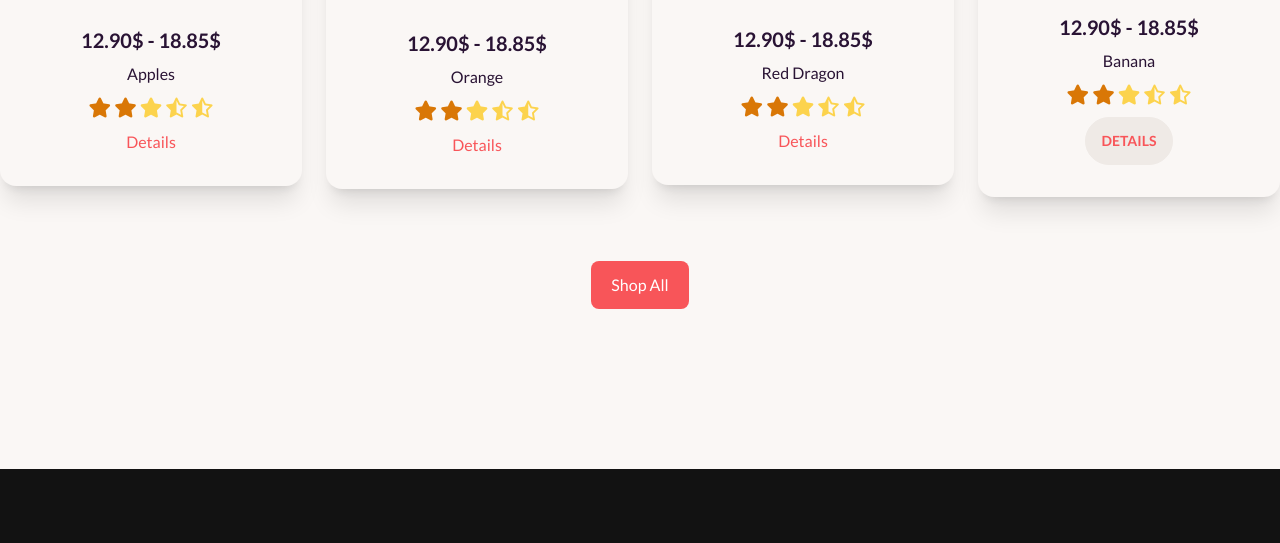
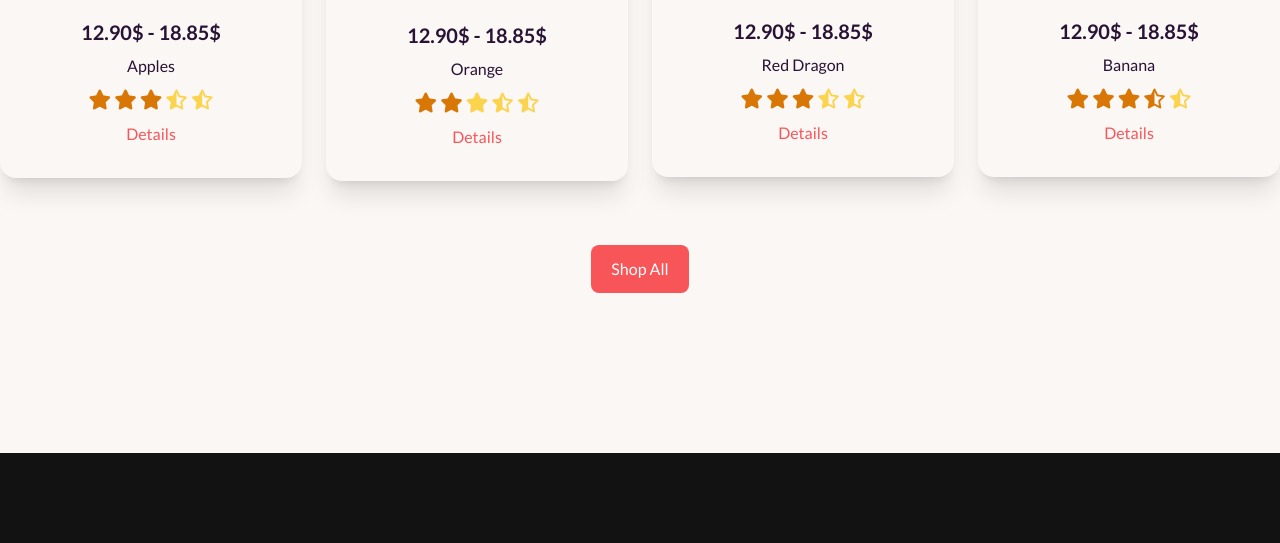
Before and after one commit to SazzadKhan45/Furitsshop, a plain HTML site: page index.html in a window 1280 px wide. Shown: the part 1533-2076 px from the top of the page. Drawn offline with nearby package versions, Linux system fonts and the light colour scheme.

Commit message:
Star isues fixed

```diff
--- a/index.html
+++ b/index.html
@@ -204,7 +204,7 @@
                         <p>
                             <i class="text-amber-600 text-xl fa-solid fa-star"></i>
                             <i class="text-amber-600 text-xl fa-solid fa-star"></i>
-                            <i class="text-amber-300 text-xl fa-solid fa-star"></i>
+                            <i class="text-amber-600 text-xl fa-solid fa-star"></i>
                             <i class="text-amber-300 text-xl fa-regular fa-star-half-stroke"></i>
                             <i class="text-amber-300 text-xl fa-regular fa-star-half-stroke"></i>
                         </p>
@@ -242,7 +242,7 @@
                         <p>
                             <i class="text-amber-600 text-xl fa-solid fa-star"></i>
                             <i class="text-amber-600 text-xl fa-solid fa-star"></i>
-                            <i class="text-amber-300 text-xl fa-solid fa-star"></i>
+                            <i class="text-amber-600 text-xl fa-solid fa-star"></i>
                             <i class="text-amber-300 text-xl fa-regular fa-star-half-stroke"></i>
                             <i class="text-amber-300 text-xl fa-regular fa-star-half-stroke"></i>
                         </p>
@@ -261,12 +261,12 @@
                         <p>
                             <i class="text-amber-600 text-xl fa-solid fa-star"></i>
                             <i class="text-amber-600 text-xl fa-solid fa-star"></i>
-                            <i class="text-amber-300 text-xl fa-solid fa-star"></i>
-                            <i class="text-amber-300 text-xl fa-regular fa-star-half-stroke"></i>
+                            <i class="text-amber-600 text-xl fa-solid fa-star"></i>
+                            <i class="text-amber-600 text-xl fa-regular fa-star-half-stroke"></i>
                             <i class="text-amber-300 text-xl fa-regular fa-star-half-stroke"></i>
                         </p>
                         <div class="card-actions">
-                            <button class="btn text-[#F85559]"><a href="#">Details</a></button>
+                            <button class="text-[#F85559]"><a href="#">Details</a></button>
                         </div>
                     </div>
                 </div>
```
